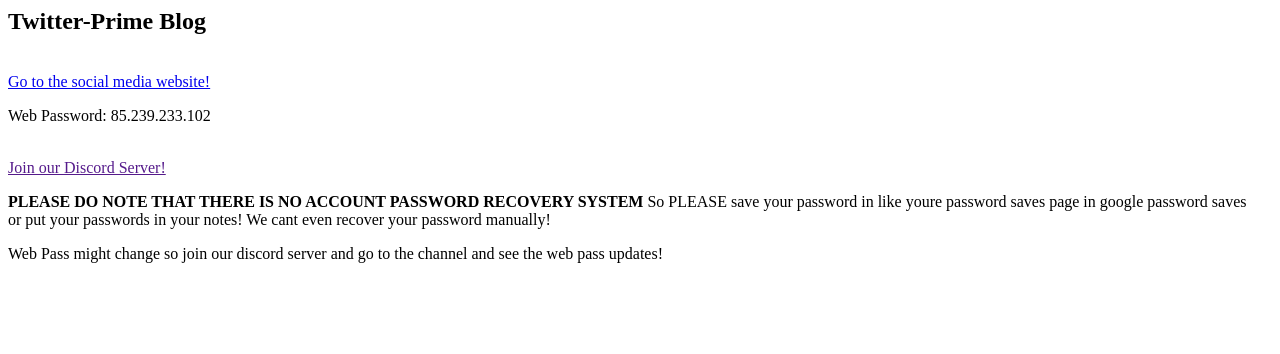
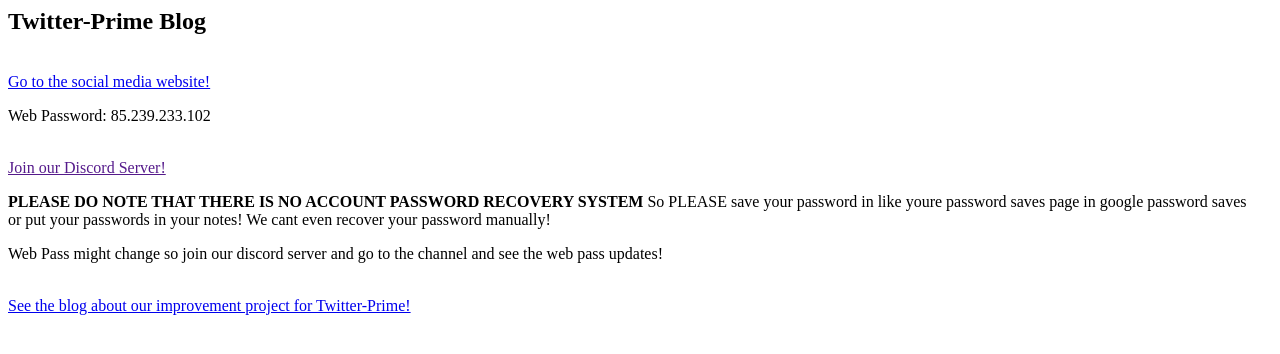
Before and after one commit to twitter-prime/twitter-prime.github.io, a plain HTML site: page index.html in a window 1280 px wide. Drawn offline with Linux system fonts and the light colour scheme.

Commit message:
Update index.html

```diff
--- a/index.html
+++ b/index.html
@@ -1,9 +1,10 @@
 <html>
   <h2>Twitter-Prime Blog</h2><br>
-  <a href="twitter-prime.loca.lt">Go to the social media website!</a><br>
+  <a href="https://twitter-prime.duckdns.org">Go to the social media website!</a><br>
     <p>Web Password: 85.239.233.102</p><br>
     <a href="">Join our Discord Server!</a><br>
     <p><strong>PLEASE DO NOTE THAT THERE IS NO ACCOUNT PASSWORD RECOVERY SYSTEM</strong> So PLEASE save your password in like youre password saves page in google password saves<br>
     or put your passwords in your notes! We cant even recover your password manually!</p>
-    <p>Web Pass might change so join our discord server and go to the channel and see the web pass updates!</p>
+    <p>Web Pass might change so join our discord server and go to the channel and see the web pass updates!</p><br>
+  <a href="improvementproject.html">See the blog about our improvement project for Twitter-Prime!</a>
 </html>
```
